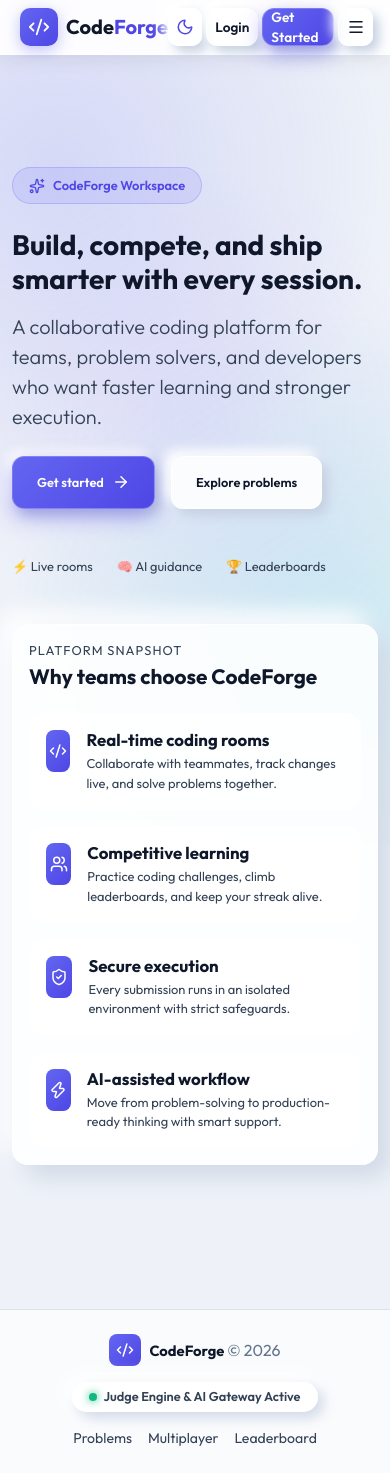
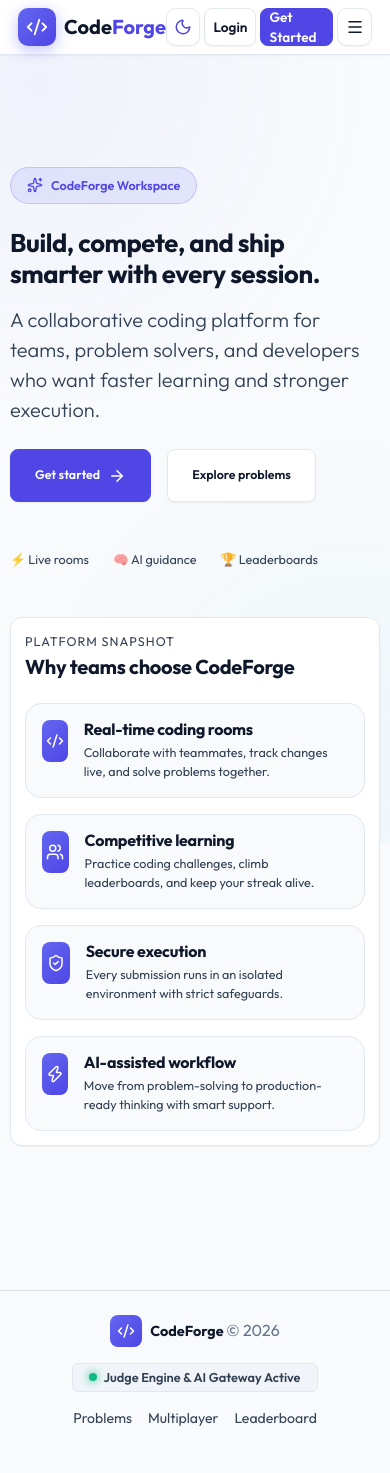
Before and after one commit to Saikaranam-70/CodeForge, a React (Vite) app in the folder Client/: page / in a window 390 px wide. Built offline with nearby package versions, Linux system fonts and the light colour scheme; no server answers.

Commit message:
CodeForge Initial Push

```diff
--- a/Client/src/App.jsx
+++ b/Client/src/App.jsx
@@ -45,11 +45,10 @@ function App() {
               background: "var(--bg-surface)",
               color: "var(--text-primary)",
               border: "1px solid var(--border-glass)",
-              backdropFilter: "blur(12px)",
-              boxShadow: "0 10px 25px rgba(0,0,0,0.15)",
-              borderRadius: "14px",
+              boxShadow: "var(--shadow-lg)",
+              borderRadius: "8px",
               fontWeight: 500,
-              fontSize: "0.9rem"
+              fontSize: "0.88rem"
             }
           }}
         />
--- a/Client/src/index.css
+++ b/Client/src/index.css
@@ -5,15 +5,16 @@
   --font-main: "Outfit", -apple-system, BlinkMacSystemFont, "Segoe UI", Roboto, sans-serif;
   --font-code: "JetBrains Mono", monospace;
 
-  /* Light Theme (Clay & Glass) */
-  --bg-primary: #eef2f8;
-  --bg-secondary: #f8fafc;
-  --bg-surface: rgba(255, 255, 255, 0.88);
-  --bg-surface-elevated: rgba(255, 255, 255, 0.95);
-  --bg-glass: rgba(255, 255, 255, 0.7);
-  --bg-glass-strong: rgba(255, 255, 255, 0.92);
-  --border-glass: rgba(255, 255, 255, 0.85);
-  --border-subtle: rgba(203, 213, 225, 0.9);
+  /* Clean Light Theme (LeetCode / Linear inspired) */
+  --bg-primary: #f8fafc;
+  --bg-secondary: #f1f5f9;
+  --bg-surface: #ffffff;
+  --bg-surface-elevated: #ffffff;
+  --bg-glass: #f8fafc;
+  --bg-glass-strong: #ffffff;
+  --border-glass: #e2e8f0;
+  --border-subtle: #cbd5e1;
+  --border-focus: #4f46e5;
 
   --text-primary: #0f172a;
   --text-secondary: #334155;
@@ -22,37 +23,38 @@
   --accent-primary: #4f46e5;
   --accent-primary-hover: #4338ca;
   --accent-gradient: linear-gradient(135deg, #6366f1 0%, #4f46e5 100%);
-  --accent-cyan: #06b6d4;
+  --accent-cyan: #0284c7;
   --accent-emerald: #10b981;
   --accent-amber: #f59e0b;
-  --accent-rose: #f43f5e;
+  --accent-rose: #ef4444;
   --accent-purple: #8b5cf6;
 
-  /* Claymorphic Soft 3D Shadows (Light) */
-  --clay-shadow: 12px 12px 24px #d1d9e6, -12px -12px 24px #ffffff;
-  --clay-shadow-sm: 6px 6px 14px #d1d9e6, -6px -6px 14px #ffffff;
-  --clay-shadow-inset: inset 3px 3px 6px #d1d9e6, inset -3px -3px 6px #ffffff;
-  --clay-shadow-btn: 6px 6px 12px #c5d0e0, -6px -6px 12px #ffffff;
-  --clay-shadow-btn-active: inset 3px 3px 6px #c5d0e0, inset -3px -3px 6px #ffffff;
+  --shadow-sm: 0 1px 2px 0 rgba(0, 0, 0, 0.05);
+  --shadow-md: 0 4px 6px -1px rgba(0, 0, 0, 0.07), 0 2px 4px -2px rgba(0, 0, 0, 0.05);
+  --shadow-lg: 0 10px 15px -3px rgba(0, 0, 0, 0.08), 0 4px 6px -4px rgba(0, 0, 0, 0.04);
+  --shadow-xl: 0 20px 25px -5px rgba(0, 0, 0, 0.1), 0 8px 10px -6px rgba(0, 0, 0, 0.04);
 
-  --glass-blur: blur(16px);
-  --glass-blur-sm: blur(8px);
+  --radius-sm: 6px;
+  --radius-md: 8px;
+  --radius-lg: 12px;
+  --radius-xl: 16px;
 }
 
 [data-theme="dark"] {
-  /* High-Contrast Sleek Dark Theme (Clay & Glass) */
-  --bg-primary: #0a0e17;
+  /* Clean Sleek Dark Theme (LeetCode / Linear / GitHub Dark inspired) */
+  --bg-primary: #0b0f19;
   --bg-secondary: #111827;
-  --bg-surface: rgba(22, 30, 49, 0.88);
-  --bg-surface-elevated: rgba(30, 41, 65, 0.92);
-  --bg-glass: rgba(22, 30, 49, 0.75);
-  --bg-glass-strong: rgba(15, 23, 42, 0.92);
-  --border-glass: rgba(255, 255, 255, 0.16);
-  --border-subtle: rgba(148, 163, 184, 0.28);
+  --bg-surface: #151d2f;
+  --bg-surface-elevated: #1a2337;
+  --bg-glass: #151d2f;
+  --bg-glass-strong: #111827;
+  --border-glass: #233044;
+  --border-subtle: #2d3e58;
+  --border-focus: #818cf8;
 
-  --text-primary: #ffffff;
-  --text-secondary: #e2e8f0;
-  --text-muted: #94a3b8;
+  --text-primary: #f8fafc;
+  --text-secondary: #cbd5e1;
+  --text-muted: #8294ad;
 
   --accent-primary: #6366f1;
   --accent-primary-hover: #818cf8;
@@ -60,18 +62,13 @@
   --accent-cyan: #38bdf8;
   --accent-emerald: #34d399;
   --accent-amber: #fbbf24;
-  --accent-rose: #fb7185;
+  --accent-rose: #f87171;
   --accent-purple: #c084fc;
 
-  /* Claymorphic Soft 3D Shadows (Dark) */
-  --clay-shadow: 10px 10px 24px rgba(0, 0, 0, 0.55), -6px -6px 18px rgba(30, 41, 59, 0.4);
-  --clay-shadow-sm: 5px 5px 12px rgba(0, 0, 0, 0.5), -4px -4px 10px rgba(30, 41, 59, 0.3);
-  --clay-shadow-inset: inset 3px 3px 6px rgba(0, 0, 0, 0.6), inset -3px -3px 6px rgba(51, 65, 85, 0.35);
-  --clay-shadow-btn: 6px 6px 14px rgba(0, 0, 0, 0.5), -4px -4px 10px rgba(30, 41, 59, 0.35);
-  --clay-shadow-btn-active: inset 3px 3px 6px rgba(0, 0, 0, 0.6), inset -3px -3px 6px rgba(51, 65, 85, 0.35);
-
-  --glass-blur: blur(20px);
-  --glass-blur-sm: blur(10px);
+  --shadow-sm: 0 1px 2px 0 rgba(0, 0, 0, 0.4);
+  --shadow-md: 0 4px 6px -1px rgba(0, 0, 0, 0.4), 0 2px 4px -2px rgba(0, 0, 0, 0.3);
+  --shadow-lg: 0 10px 15px -3px rgba(0, 0, 0, 0.5), 0 4px 6px -4px rgba(0, 0, 0, 0.4);
+  --shadow-xl: 0 20px 25px -5px rgba(0, 0, 0, 0.6), 0 8px 10px -6px rgba(0, 0, 0, 0.5);
 }
 
 * {
@@ -85,7 +82,7 @@ body {
   background-color: var(--bg-primary);
   color: var(--text-primary);
   min-height: 100vh;
-  transition: background-color 0.3s ease, color 0.3s ease;
+  transition: background-color 0.2s ease, color 0.2s ease;
   overflow-x: hidden;
 }
 
@@ -93,6 +90,7 @@ body {
 h1, h2, h3, h4, h5, h6 {
   color: var(--text-primary) !important;
   font-weight: 700;
+  letter-spacing: -0.015em;
 }
 
 p, span, div, label {
@@ -103,25 +101,18 @@ p, span, div, label {
   color: var(--text-muted) !important;
 }
 
-[data-theme="dark"] .text-muted {
-  color: #94a3b8 !important;
-}
-
 .form-label {
   color: var(--text-secondary);
   font-weight: 600;
   margin-bottom: 6px;
-}
-
-[data-theme="dark"] .form-label {
-  color: #e2e8f0 !important;
+  font-size: 0.88rem;
 }
 
 code, pre {
   font-family: var(--font-code);
 }
 
-/* Background animated radiant glow */
+/* Clean ambient background accent (subtle, non-distracting) */
 .bg-ambient-glow {
   position: fixed;
   top: 0;
@@ -131,51 +122,31 @@ code, pre {
   z-index: -1;
   pointer-events: none;
   background:
-    radial-gradient(circle at 15% 20%, rgba(99, 102, 241, 0.18) 0%, transparent 45%),
-    radial-gradient(circle at 85% 75%, rgba(6, 182, 212, 0.15) 0%, transparent 45%),
-    radial-gradient(circle at 50% 50%, rgba(139, 92, 246, 0.1) 0%, transparent 55%);
+    radial-gradient(circle at 10% 10%, rgba(99, 102, 241, 0.05) 0%, transparent 40%),
+    radial-gradient(circle at 90% 90%, rgba(6, 182, 212, 0.04) 0%, transparent 40%);
 }
 
-/* Claymorphism Cards */
-.clay-card {
+/* Clean Cards & Panels (Replacing heavy Clay & Glass) */
+.clay-card, .clay-card-static, .glass-panel {
   background: var(--bg-surface);
-  box-shadow: var(--clay-shadow);
-  border-radius: 22px;
   border: 1px solid var(--border-glass);
-  backdrop-filter: var(--glass-blur);
-  -webkit-backdrop-filter: var(--glass-blur);
-  transition: transform 0.25s cubic-bezier(0.34, 1.56, 0.64, 1), box-shadow 0.25s ease, border-color 0.2s ease;
+  border-radius: var(--radius-lg);
+  box-shadow: var(--shadow-sm);
+  transition: border-color 0.2s ease, box-shadow 0.2s ease, transform 0.2s ease;
 }
 
 .clay-card:hover {
-  transform: translateY(-4px);
-  border-color: rgba(99, 102, 241, 0.4);
+  border-color: var(--border-subtle);
+  box-shadow: var(--shadow-md);
+  transform: translateY(-2px);
 }
 
-.clay-card-static {
-  background: var(--bg-surface);
-  box-shadow: var(--clay-shadow);
-  border-radius: 22px;
-  border: 1px solid var(--border-glass);
-  backdrop-filter: var(--glass-blur);
-  -webkit-backdrop-filter: var(--glass-blur);
-}
-
-/* Glassmorphism Panel */
-.glass-panel {
-  background: var(--bg-glass);
-  backdrop-filter: var(--glass-blur);
-  -webkit-backdrop-filter: var(--glass-blur);
-  border: 1px solid var(--border-glass);
-  border-radius: 18px;
-}
-
-/* Claymorphism Buttons */
+/* Clean Modern Buttons */
 .clay-btn {
   font-family: var(--font-main);
   font-weight: 600;
-  border-radius: 14px;
-  padding: 10px 22px;
+  border-radius: var(--radius-md);
+  padding: 8px 16px;
   border: 1px solid var(--border-glass);
   cursor: pointer;
   display: inline-flex;
@@ -184,175 +155,178 @@ code, pre {
   gap: 8px;
   background: var(--bg-surface);
   color: var(--text-primary) !important;
-  box-shadow: var(--clay-shadow-btn);
-  transition: all 0.2s cubic-bezier(0.34, 1.56, 0.64, 1);
+  box-shadow: var(--shadow-sm);
+  transition: all 0.15s ease;
   text-decoration: none;
+  font-size: 0.88rem;
 }
 
 .clay-btn:hover {
+  background: var(--bg-secondary);
+  border-color: var(--border-subtle);
   color: var(--text-primary) !important;
-  transform: translateY(-2px);
-  box-shadow: var(--clay-shadow);
 }
 
 .clay-btn:active {
-  box-shadow: var(--clay-shadow-btn-active);
-  transform: translateY(1px);
+  transform: scale(0.98);
 }
 
 .clay-btn-primary {
-  background: var(--accent-gradient) !important;
+  background: var(--accent-primary) !important;
   color: #ffffff !important;
-  border: 1px solid rgba(255, 255, 255, 0.25);
-  box-shadow: 0 8px 22px rgba(79, 70, 229, 0.4), var(--clay-shadow-btn);
+  border: 1px solid var(--accent-primary) !important;
+  box-shadow: var(--shadow-sm);
 }
 
 .clay-btn-primary:hover {
+  background: var(--accent-primary-hover) !important;
+  border-color: var(--accent-primary-hover) !important;
   color: #ffffff !important;
-  box-shadow: 0 12px 28px rgba(79, 70, 229, 0.55);
-  transform: translateY(-2px);
+  box-shadow: 0 4px 12px rgba(79, 70, 229, 0.3);
 }
 
 .clay-btn-primary:active {
-  transform: translateY(1px);
-  box-shadow: inset 0 2px 4px rgba(0, 0, 0, 0.3);
+  transform: scale(0.98);
 }
 
 .clay-btn-ai {
-  background: linear-gradient(135deg, #ec4899 0%, #8b5cf6 50%, #3b82f6 100%) !important;
+  background: linear-gradient(135deg, #7c3aed 0%, #4f46e5 100%) !important;
   color: #ffffff !important;
-  border: 1px solid rgba(255, 255, 255, 0.3);
-  box-shadow: 0 8px 22px rgba(236, 72, 153, 0.4);
+  border: 1px solid rgba(255, 255, 255, 0.15) !important;
+  box-shadow: var(--shadow-sm);
 }
 
 .clay-btn-ai:hover {
+  background: linear-gradient(135deg, #6d28d9 0%, #4338ca 100%) !important;
   color: #ffffff !important;
-  transform: translateY(-2px);
-  box-shadow: 0 14px 30px rgba(236, 72, 153, 0.55);
+  box-shadow: 0 4px 14px rgba(124, 58, 237, 0.35);
 }
 
 .clay-btn-success {
-  background: linear-gradient(135deg, #10b981 0%, #059669 100%) !important;
+  background: #10b981 !important;
   color: #ffffff !important;
-  box-shadow: 0 8px 20px rgba(16, 185, 129, 0.35);
+  border: 1px solid #10b981 !important;
+}
+
+.clay-btn-success:hover {
+  background: #059669 !important;
+  border-color: #059669 !important;
+  color: #ffffff !important;
 }
 
 .clay-btn-danger {
-  background: linear-gradient(135deg, #f43f5e 0%, #e11d48 100%) !important;
+  background: #ef4444 !important;
   color: #ffffff !important;
-  box-shadow: 0 8px 20px rgba(244, 63, 94, 0.35);
+  border: 1px solid #ef4444 !important;
 }
 
-/* Claymorphic Form Inputs */
+.clay-btn-danger:hover {
+  background: #dc2626 !important;
+  border-color: #dc2626 !important;
+  color: #ffffff !important;
+}
+
+/* Clean Modern Form Inputs */
 .clay-input {
   width: 100%;
   background: var(--bg-surface);
-  border: 1.5px solid var(--border-subtle);
+  border: 1px solid var(--border-glass);
   color: var(--text-primary) !important;
-  border-radius: 14px;
-  padding: 12px 18px;
-  font-size: 0.95rem;
+  border-radius: var(--radius-md);
+  padding: 9px 14px;
+  font-size: 0.9rem;
   font-weight: 500;
-  box-shadow: var(--clay-shadow-inset);
   outline: none;
-  transition: border-color 0.2s ease, box-shadow 0.2s ease;
+  box-shadow: none;
+  transition: border-color 0.15s ease, box-shadow 0.15s ease;
 }
 
 [data-theme="dark"] .clay-input {
-  background: rgba(15, 23, 42, 0.85);
-  border-color: rgba(148, 163, 184, 0.35);
-  color: #ffffff !important;
+  background: #111827;
+  border-color: var(--border-glass);
+  color: #f8fafc !important;
 }
 
 .clay-input:focus {
   border-color: var(--accent-primary) !important;
-  box-shadow: var(--clay-shadow-inset), 0 0 0 3px rgba(99, 102, 241, 0.25);
+  box-shadow: 0 0 0 3px rgba(99, 102, 241, 0.2) !important;
   color: var(--text-primary) !important;
 }
 
 .clay-input::placeholder {
   color: var(--text-muted);
-  opacity: 0.85;
+  opacity: 0.75;
 }
 
-[data-theme="dark"] .clay-input::placeholder {
-  color: #94a3b8;
-  opacity: 0.7;
-}
-
-/* Claymorphic & Glass Badges */
+/* Clean Badges & Tags */
 .clay-badge {
   display: inline-flex;
   align-items: center;
   gap: 6px;
-  padding: 6px 14px;
-  border-radius: 20px;
-  font-size: 0.82rem;
+  padding: 4px 10px;
+  border-radius: var(--radius-sm);
+  font-size: 0.8rem;
   font-weight: 600;
-  box-shadow: var(--clay-shadow-sm);
-  background: var(--bg-surface);
+  background: var(--bg-secondary);
   border: 1px solid var(--border-glass);
+  color: var(--text-secondary);
 }
 
 .badge-easy {
-  background: rgba(16, 185, 129, 0.18) !important;
-  color: #34d399 !important;
-  border: 1px solid rgba(16, 185, 129, 0.4) !important;
+  background: rgba(16, 185, 129, 0.12) !important;
+  color: #10b981 !important;
+  border: 1px solid rgba(16, 185, 129, 0.25) !important;
 }
 
 .badge-medium {
-  background: rgba(245, 158, 11, 0.18) !important;
-  color: #fbbf24 !important;
-  border: 1px solid rgba(245, 158, 11, 0.4) !important;
+  background: rgba(245, 158, 11, 0.12) !important;
+  color: #f59e0b !important;
+  border: 1px solid rgba(245, 158, 11, 0.25) !important;
 }
 
 .badge-hard {
-  background: rgba(244, 63, 94, 0.18) !important;
-  color: #fb7185 !important;
-  border: 1px solid rgba(244, 63, 94, 0.4) !important;
+  background: rgba(239, 68, 68, 0.12) !important;
+  color: #ef4444 !important;
+  border: 1px solid rgba(239, 68, 68, 0.25) !important;
 }
 
-/* Glassmorphic Top Navbar */
+/* Clean Solid Navbar */
 .glass-navbar {
-  background: var(--bg-glass-strong);
-  backdrop-filter: var(--glass-blur);
-  -webkit-backdrop-filter: var(--glass-blur);
-  border-bottom: 1px solid var(--border-glass);
-  box-shadow: 0 4px 20px rgba(0, 0, 0, 0.08);
+  background: var(--bg-surface) !important;
+  border-bottom: 1px solid var(--border-glass) !important;
+  box-shadow: var(--shadow-sm) !important;
 }
 
-/* Glass Modal */
+/* Clean Modal Dialogs */
 .glass-modal-backdrop {
   position: fixed;
   top: 0;
   left: 0;
   right: 0;
   bottom: 0;
-  background: rgba(0, 0, 0, 0.7);
-  backdrop-filter: blur(10px);
+  background: rgba(0, 0, 0, 0.65);
   display: flex;
   align-items: center;
   justify-content: center;
   z-index: 1050;
-  padding: 20px;
+  padding: 16px;
 }
 
 .glass-modal-content {
   background: var(--bg-surface-elevated);
   border: 1px solid var(--border-glass);
-  box-shadow: 0 24px 60px rgba(0, 0, 0, 0.45);
-  border-radius: 24px;
+  box-shadow: var(--shadow-xl);
+  border-radius: var(--radius-xl);
   width: 100%;
-  max-width: 650px;
+  max-width: 620px;
   max-height: 90vh;
   overflow-y: auto;
-  backdrop-filter: var(--glass-blur);
 }
 
 /* Custom Smooth Scrollbar */
 ::-webkit-scrollbar {
-  width: 8px;
-  height: 8px;
+  width: 6px;
+  height: 6px;
 }
 
 ::-webkit-scrollbar-track {
@@ -360,23 +334,21 @@ code, pre {
 }
 
 ::-webkit-scrollbar-thumb {
-  background: var(--border-subtle);
-  border-radius: 4px;
+  background: var(--border-glass);
+  border-radius: 3px;
 }
 
 ::-webkit-scrollbar-thumb:hover {
-  background: var(--accent-primary);
+  background: var(--border-subtle);
 }
 
 /* Timer Warning Animation */
 @keyframes timerPulse {
   0%, 100% {
     opacity: 1;
-    transform: scale(1);
   }
   50% {
     opacity: 0.85;
-    transform: scale(1.02);
   }
 }
 
@@ -384,101 +356,8 @@ code, pre {
   animation: timerPulse 1.5s infinite ease-in-out;
 }
 
-/* ==========================================================================
-   RESPONSIVE DESIGN & SCREEN COMPATIBILITY BREAKPOINTS
-   ========================================================================== */
-
-/* Tablets & Small Laptops (max-width: 991.98px) */
-@media (max-width: 991.98px) {
-  .clay-card {
-    border-radius: 18px;
-  }
-
-  .clay-card-static {
-    border-radius: 18px;
-  }
-
-  .glass-modal-content {
-    border-radius: 20px;
-    max-width: 95%;
-    padding: 18px !important;
-  }
-
-  .room-arena-toolbar {
-    flex-wrap: wrap;
-    gap: 8px;
-  }
-}
-
-/* Mobile Devices (max-width: 767.98px) */
-@media (max-width: 767.98px) {
-  body {
-    font-size: 0.92rem;
-  }
-
-  h1 { font-size: 1.75rem !important; }
-  h2 { font-size: 1.5rem !important; }
-  h3 { font-size: 1.3rem !important; }
-  h4 { font-size: 1.15rem !important; }
-  h5 { font-size: 1.05rem !important; }
-
-  .clay-card {
-    border-radius: 16px;
-    padding: 16px !important;
-  }
-
-  .clay-card-static {
-    border-radius: 16px;
-    padding: 16px !important;
-  }
-
-  .clay-btn {
-    padding: 8px 16px;
-    font-size: 0.85rem;
-    border-radius: 12px;
-  }
-
-  .clay-badge {
-    padding: 4px 10px;
-    font-size: 0.76rem;
-  }
-
-  .glass-modal-backdrop {
-    padding: 12px;
-  }
-
-  .glass-modal-content {
-    border-radius: 18px;
-    max-height: 94vh;
-    padding: 16px !important;
-  }
-
-  .container, .container-fluid {
-    padding-left: 12px !important;
-    padding-right: 12px !important;
-  }
-
-  .arena-mobile-tabs .clay-btn {
-    padding: 7px 10px;
-    font-size: 0.8rem;
-  }
-}
-
-/* Small Phones (max-width: 575.98px) */
-@media (max-width: 575.98px) {
-  .clay-btn {
-    padding: 7px 12px;
-    font-size: 0.8rem;
-  }
-
-  .clay-input {
-    padding: 10px 14px;
-    font-size: 0.88rem;
-  }
-}
-
 /* Flexbox overflow protection */
-.clay-card, .clay-card-static {
+.clay-card, .clay-card-static, .glass-panel {
   min-width: 0;
   max-width: 100%;
 }
@@ -491,40 +370,29 @@ code, pre {
 
 /* OTP Verification Digit Input Boxes */
 .otp-digit-input {
-  width: 48px;
-  height: 56px;
-  font-size: 1.5rem;
+  width: 46px;
+  height: 52px;
+  font-size: 1.35rem;
   font-weight: 700;
   text-align: center;
   font-family: var(--font-code);
   background: var(--bg-surface);
-  border: 2px solid var(--border-subtle);
-  border-radius: 14px;
+  border: 1px solid var(--border-glass);
+  border-radius: var(--radius-md);
   color: var(--text-primary) !important;
-  box-shadow: var(--clay-shadow-inset);
   outline: none;
-  transition: all 0.2s cubic-bezier(0.34, 1.56, 0.64, 1);
+  transition: border-color 0.15s ease, box-shadow 0.15s ease;
 }
 
 [data-theme="dark"] .otp-digit-input {
-  background: rgba(15, 23, 42, 0.9);
-  border-color: rgba(148, 163, 184, 0.35);
+  background: #111827;
+  border-color: var(--border-glass);
   color: #ffffff !important;
 }
 
 .otp-digit-input:focus {
   border-color: var(--accent-primary) !important;
-  box-shadow: var(--clay-shadow-inset), 0 0 15px rgba(99, 102, 241, 0.45);
-  transform: translateY(-2px);
-}
-
-@media (max-width: 575.98px) {
-  .otp-digit-input {
-    width: 40px;
-    height: 48px;
-    font-size: 1.25rem;
-    border-radius: 10px;
-  }
+  box-shadow: 0 0 0 3px rgba(99, 102, 241, 0.25) !important;
 }
 
 /* ==========================================================================
@@ -532,31 +400,25 @@ code, pre {
    ========================================================================== */
 
 .video-call-container {
-  transition: all 0.3s cubic-bezier(0.16, 1, 0.3, 1);
+  transition: all 0.25s ease;
 }
 
 .call-video-tile {
   position: relative;
-  transition: transform 0.2s ease, border-color 0.2s ease, box-shadow 0.2s ease;
+  border-radius: var(--radius-md);
+  border: 1px solid var(--border-glass);
+  background: #0b0f19;
+  overflow: hidden;
+  transition: border-color 0.15s ease;
 }
 
 .call-video-tile:hover {
-  transform: translateY(-2px);
+  border-color: var(--border-subtle);
 }
 
 .tile-speaking {
   border-color: #10b981 !important;
-  box-shadow: 0 0 20px rgba(16, 185, 129, 0.5) !important;
-  animation: tileGlowPulse 1.8s infinite ease-in-out;
-}
-
-@keyframes tileGlowPulse {
-  0%, 100% {
-    box-shadow: 0 0 12px rgba(16, 185, 129, 0.4);
-  }
-  50% {
-    box-shadow: 0 0 24px rgba(16, 185, 129, 0.7);
-  }
+  box-shadow: 0 0 0 2px rgba(16, 185, 129, 0.5) !important;
 }
 
 .speaking-avatar-pulse {
@@ -565,12 +427,10 @@ code, pre {
 
 @keyframes avatarVoicePulse {
   0%, 100% {
-    transform: scale(1);
-    box-shadow: 0 0 8px rgba(16, 185, 129, 0.4);
+    box-shadow: 0 0 0 2px rgba(16, 185, 129, 0.4);
   }
   50% {
-    transform: scale(1.08);
-    box-shadow: 0 0 20px rgba(16, 185, 129, 0.85);
+    box-shadow: 0 0 0 4px rgba(16, 185, 129, 0.8);
   }
 }
 
@@ -586,16 +446,84 @@ code, pre {
   max-width: 1100px !important;
 }
 
-@media (max-width: 768px) {
+/* ==========================================================================
+   RESPONSIVE DESIGN BREAKPOINTS
+   ========================================================================== */
+
+@media (max-width: 991.98px) {
+  .room-arena-toolbar {
+    flex-wrap: wrap;
+    gap: 8px;
+  }
+}
+
+@media (max-width: 767.98px) {
+  body {
+    font-size: 0.9rem;
+  }
+
+  h1 { font-size: 1.6rem !important; }
+  h2 { font-size: 1.4rem !important; }
+  h3 { font-size: 1.25rem !important; }
+  h4 { font-size: 1.1rem !important; }
+  h5 { font-size: 1rem !important; }
+
+  .clay-card, .clay-card-static {
+    padding: 14px !important;
+  }
+
+  .clay-btn {
+    padding: 7px 14px;
+    font-size: 0.82rem;
+  }
+
+  .clay-badge {
+    padding: 3px 8px;
+    font-size: 0.75rem;
+  }
+
+  .glass-modal-backdrop {
+    padding: 10px;
+  }
+
+  .container, .container-fluid {
+    padding-left: 10px !important;
+    padding-right: 10px !important;
+  }
+
+  .arena-mobile-tabs .clay-btn {
+    padding: 6px 8px;
+    font-size: 0.78rem;
+  }
+
   .video-call-container {
-    left: 10px !important;
-    right: 10px !important;
-    bottom: 10px !important;
-    max-width: calc(100vw - 20px) !important;
+    left: 8px !important;
+    right: 8px !important;
+    bottom: 8px !important;
+    max-width: calc(100vw - 16px) !important;
   }
 
   .call-video-tile {
-    width: 140px !important;
-    height: 105px !important;
+    width: 135px !important;
+    height: 100px !important;
   }
 }
+
+@media (max-width: 575.98px) {
+  .clay-btn {
+    padding: 6px 12px;
+    font-size: 0.78rem;
+  }
+
+  .clay-input {
+    padding: 8px 12px;
+    font-size: 0.85rem;
+  }
+
+  .otp-digit-input {
+    width: 38px;
+    height: 46px;
+    font-size: 1.2rem;
+    border-radius: var(--radius-sm);
+  }
+}
```
Also changed, not shown: Client/src/components/room/VideoCallOverlay.jsx (+3 -4 lines), Client/src/pages/RoomArena.jsx (+7 -7 lines).
